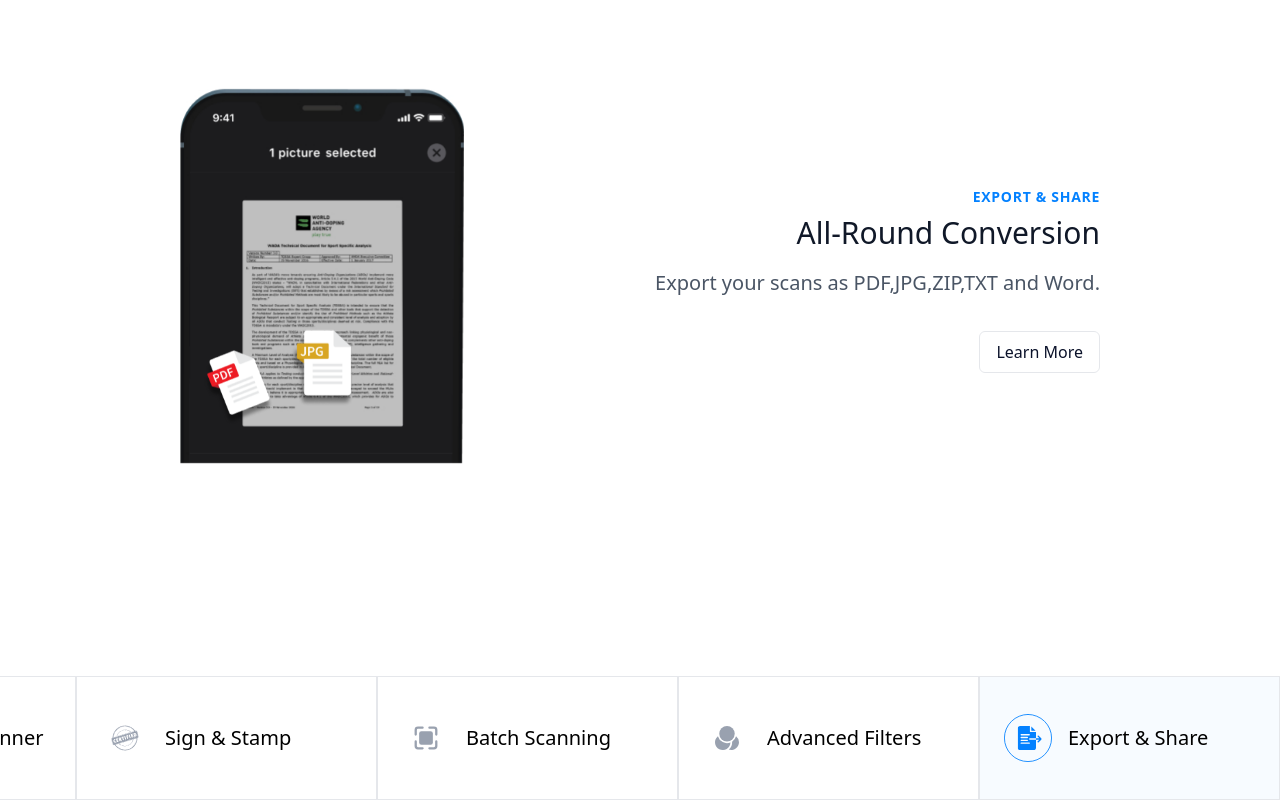
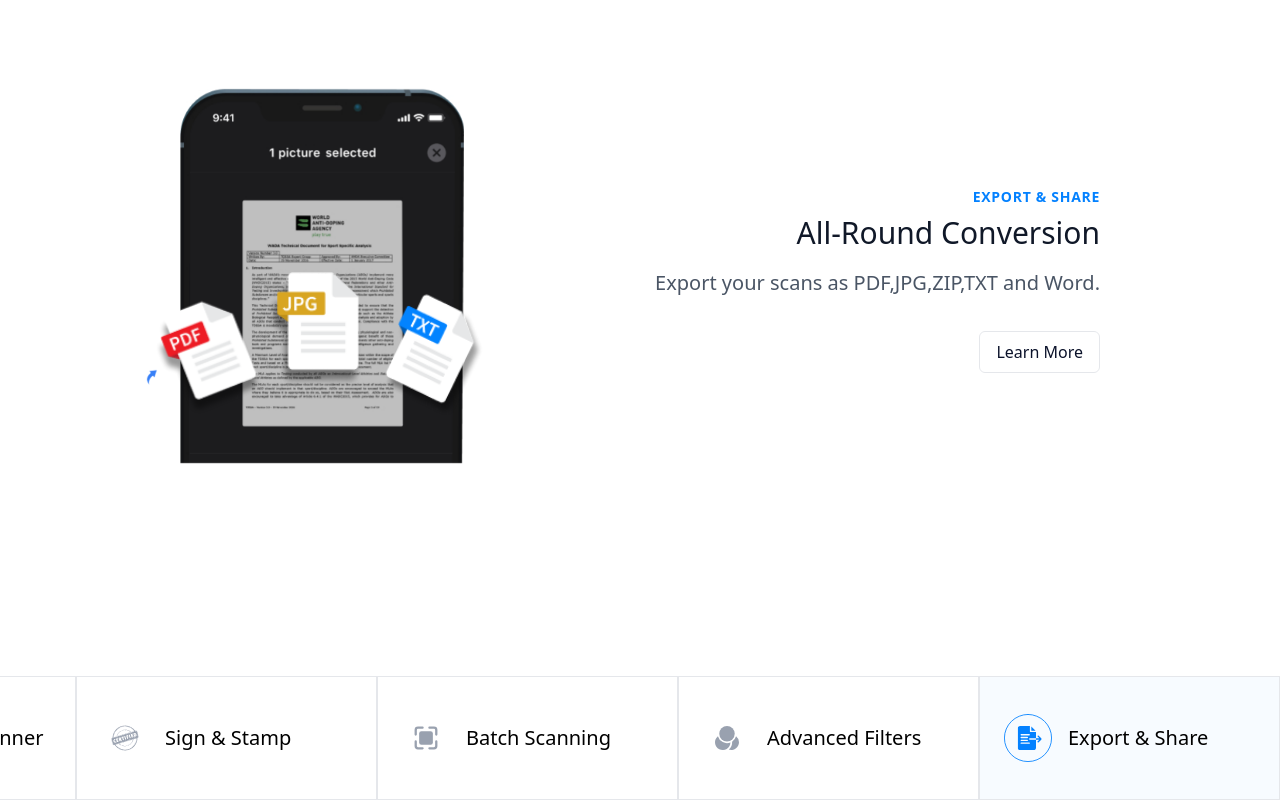
Before and after one commit to betulerkoc/fe-challenge, a React (Vite) app: page / in a window 1280 px wide. Both pictures are taken after a click on the button "Export & Share". Shown: the part 92-892 px from the top of the page. Built offline with nearby package versions, Linux system fonts and the light colour scheme.

Commit message:
add arrow image

```diff
--- a/src/components/SlideContent/ShareSlide.tsx
+++ b/src/components/SlideContent/ShareSlide.tsx
@@ -3,6 +3,7 @@ import { MenuItem } from '../../types';
 import shareJpgImg from '../../assets/shareJpg.png';
 import sharePdfImg from '../../assets/sharePdf.png';
 import shareTxtImg from '../../assets/shareTxt.png';
+import shareArrowImg from '../../assets/shareArrow.png';
 
 interface ShareSlideProps {
   slide: MenuItem;
@@ -18,21 +19,26 @@ export const ShareSlide: React.FC<ShareSlideProps> = ({ slide }) => (
       />
     </div>
 
-    <div className="absolute inset-x-0 bottom-5 flex justify-center items-center gap-4">
+    <div className="absolute inset-x-0 bottom-5 flex justify-center items-center">
+      <img
+        src={shareArrowImg}
+        alt={'Share'}
+        className="w-[23px] h-[15px] object-contain opacity-0 -mr-2 mt-12 animate-[slideUp_0.8s_ease-out_1000ms_forwards]"
+      />
       <img
         src={sharePdfImg}
         alt={'Share PDF'}
-        className="w-[72px] h-[86px] object-contain opacity-0 animate-[slideUp_0.8s_ease-out_1000ms_forwards]"
+        className="w-[110px] h-[132px] object-contain opacity-0 mx-1 animate-[slideUp_0.8s_ease-out_1250ms_forwards]"
       />
       <img
         src={shareJpgImg}
         alt={'Share JPG'}
-        className="w-[64px] h-[86px] object-contain opacity-0 mb-8 animate-[slideUp_0.8s_ease-out_2000ms_forwards]"
+        className="w-[96px] h-[132px] object-contain opacity-0 mb-12 animate-[slideUp_0.8s_ease-out_1500ms_forwards]"
       />
       <img
         src={shareTxtImg}
         alt={'Share TXT'}
-        className="w-[72px] h-[86px] object-contain opacity-0 animate-[slideUp_0.8s_ease-out_3000ms_forwards]"
+        className="w-[110px] h-[132px] object-contain opacity-0 mx-3 animate-[slideUp_0.8s_ease-out_1750ms_forwards]"
       />
     </div>
   </div>
```
Also changed, not shown: src/assets/shareArrow.png (added), src/assets/sharetxt.jpg (deleted).
